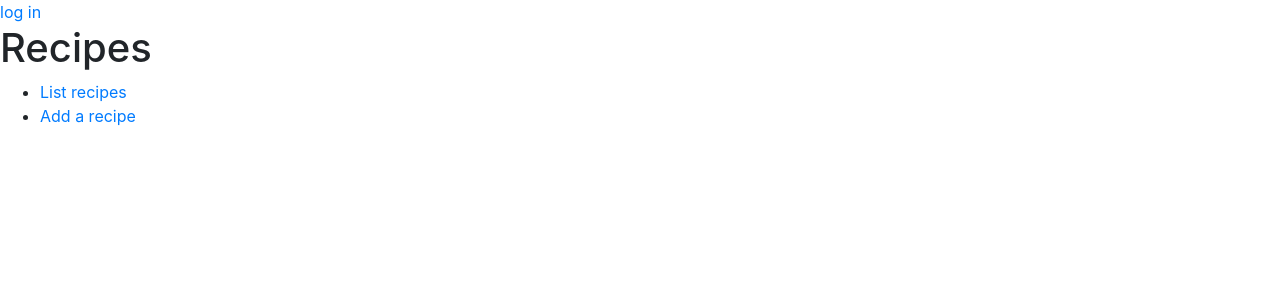
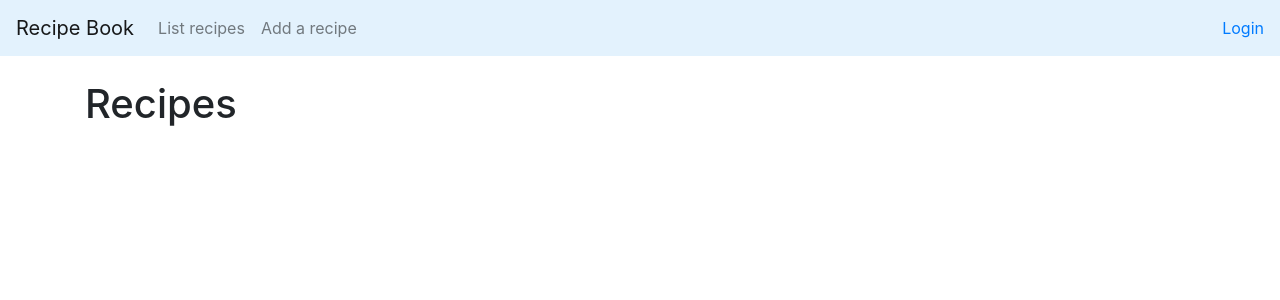
Before and after one commit to att78/reseptikirja, a Flask app: page /main in a window 1280 px wide. Shown: the top 300 px of the page. Run offline with Flask 2, Linux system fonts and the light colour scheme; some libraries are stand-ins or nearby versions.

Commit message:
bootstrap otettu käyttöön

```diff
--- a/application/recipes/views.py
+++ b/application/recipes/views.py
@@ -7,6 +7,7 @@ from flask_login import current_user
 from application.auth.models import User
 
 @app.route("/recipes", methods=["GET"])
+@login_required
 def recipes_index():
 
 
--- a/application/templates/layout.html
+++ b/application/templates/layout.html
@@ -4,30 +4,42 @@
 <head>
   <meta charset="utf-8">
   <title>Recipe book</title>
-  <link rel="stylesheet" href="https://maxcdn.bootstrapcdn.com/bootstrap/4.0.0/css/bootstrap.min.css" integrity="sha384-Gn5384xqQ1aoWXA+058RXPxPg6fy4IWvTNh0E263XmFcJlSAwiGgFAW/dAiS6JXm" crossorigin="anonymous">
+  <link rel="stylesheet" href="https://maxcdn.bootstrapcdn.com/bootstrap/4.0.0/css/bootstrap.min.css"
+    integrity="sha384-Gn5384xqQ1aoWXA+058RXPxPg6fy4IWvTNh0E263XmFcJlSAwiGgFAW/dAiS6JXm" crossorigin="anonymous">
 </head>
 
 <body>
 
+  <nav class="navbar navbar-expand-md mb-4 navbar-light" style="background-color: #e3f2fd;" >
+    <a class="navbar-brand" href="#">Recipe Book</a>
+    <button class="navbar-toggler" type="button" data-toggle="collapse" data-target="#navbarCollapse"
+      aria-controls="navbarCollapse" aria-expanded="false" aria-label="Toggle navigation">
+      <span class="navbar-toggler-icon"></span>
+    </button>
+    <div class="collapse navbar-collapse" id="navbarCollapse">
+      <ul class="navbar-nav mr-auto">
+        <li class="nav-item">
+          <a class="nav-link" href="{{ url_for('recipes_index') }}">List recipes</a>
+        </li>
+        <li class="nav-item">
+          <a class="nav-link" href="{{ url_for('recipes_form') }}">Add a recipe</a>
+        </li>
+      </ul>
+      <div class="form-inline mt-2 mt-md-0">
         {% if current_user.is_authenticated %}
-  <p>
-  {{ current_user.name }} is logged in.<a href="{{ url_for('auth_logout') }}">log out</a>
-
-  </p>
+        {{ current_user.name }} is logged in -- <a href="{{ url_for('auth_logout') }}">log out</a>
         {% else %}
-  <a href="{{ url_for('auth_login') }}">log in</a>
+        <a href="{{ url_for('auth_login') }}">Login</a>
         {% endif %}
+      </div>
+    </div>
+  </nav>
 
 
 
 
+  <main role="main" class="container">
     <h1> {% block title %}Title{% endblock %}</h1>
-
-
-  <ul>
-    <li><a href="{{ url_for('recipes_index') }}">List recipes</a></li>
-    <li><a href="{{ url_for('recipes_form') }}">Add a recipe</a></li>
-  </ul>
 
 
     {% block body %}
@@ -35,12 +47,19 @@
       Content.
     </p>
     {% endblock %}
+  </main>
 
 
 
-  <script src="https://code.jquery.com/jquery-3.2.1.slim.min.js" integrity="sha384-KJ3o2DKtIkvYIK3UENzmM7KCkRr/rE9/Qpg6aAZGJwFDMVNA/GpGFF93hXpG5KkN" crossorigin="anonymous"></script>
-  <script src="https://cdnjs.cloudflare.com/ajax/libs/popper.js/1.12.9/umd/popper.min.js" integrity="sha384-ApNbgh9B+Y1QKtv3Rn7W3mgPxhU9K/ScQsAP7hUibX39j7fakFPskvXusvfa0b4Q" crossorigin="anonymous"></script>
-  <script src="https://maxcdn.bootstrapcdn.com/bootstrap/4.0.0/js/bootstrap.min.js" integrity="sha384-JZR6Spejh4U02d8jOt6vLEHfe/JQGiRRSQQxSfFWpi1MquVdAyjUar5+76PVCmYl" crossorigin="anonymous"></script>
+  <script src="https://code.jquery.com/jquery-3.2.1.slim.min.js"
+    integrity="sha384-KJ3o2DKtIkvYIK3UENzmM7KCkRr/rE9/Qpg6aAZGJwFDMVNA/GpGFF93hXpG5KkN"
+    crossorigin="anonymous"></script>
+  <script src="https://cdnjs.cloudflare.com/ajax/libs/popper.js/1.12.9/umd/popper.min.js"
+    integrity="sha384-ApNbgh9B+Y1QKtv3Rn7W3mgPxhU9K/ScQsAP7hUibX39j7fakFPskvXusvfa0b4Q"
+    crossorigin="anonymous"></script>
+  <script src="https://maxcdn.bootstrapcdn.com/bootstrap/4.0.0/js/bootstrap.min.js"
+    integrity="sha384-JZR6Spejh4U02d8jOt6vLEHfe/JQGiRRSQQxSfFWpi1MquVdAyjUar5+76PVCmYl"
+    crossorigin="anonymous"></script>
 
 </body>
 
```
Also changed, not shown: application/templates/layout2.html (+17 -10 lines). Lines whose indentation alone changed are shown as unchanged.
